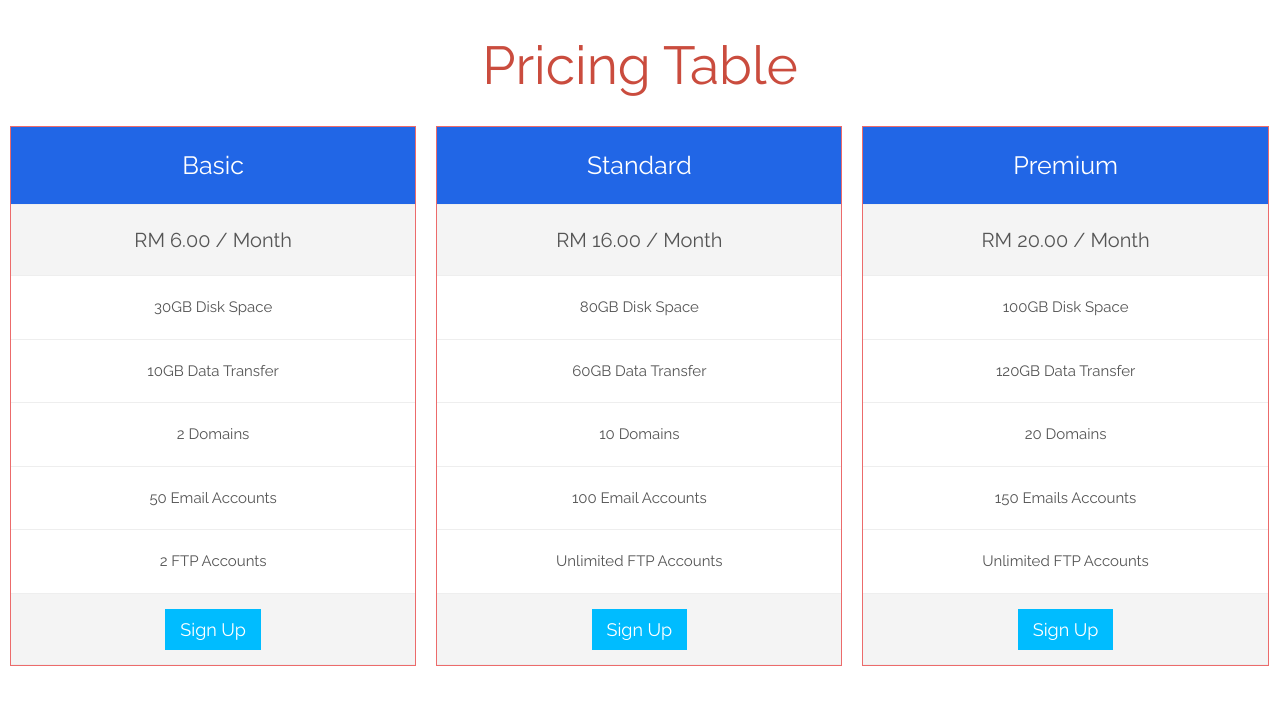
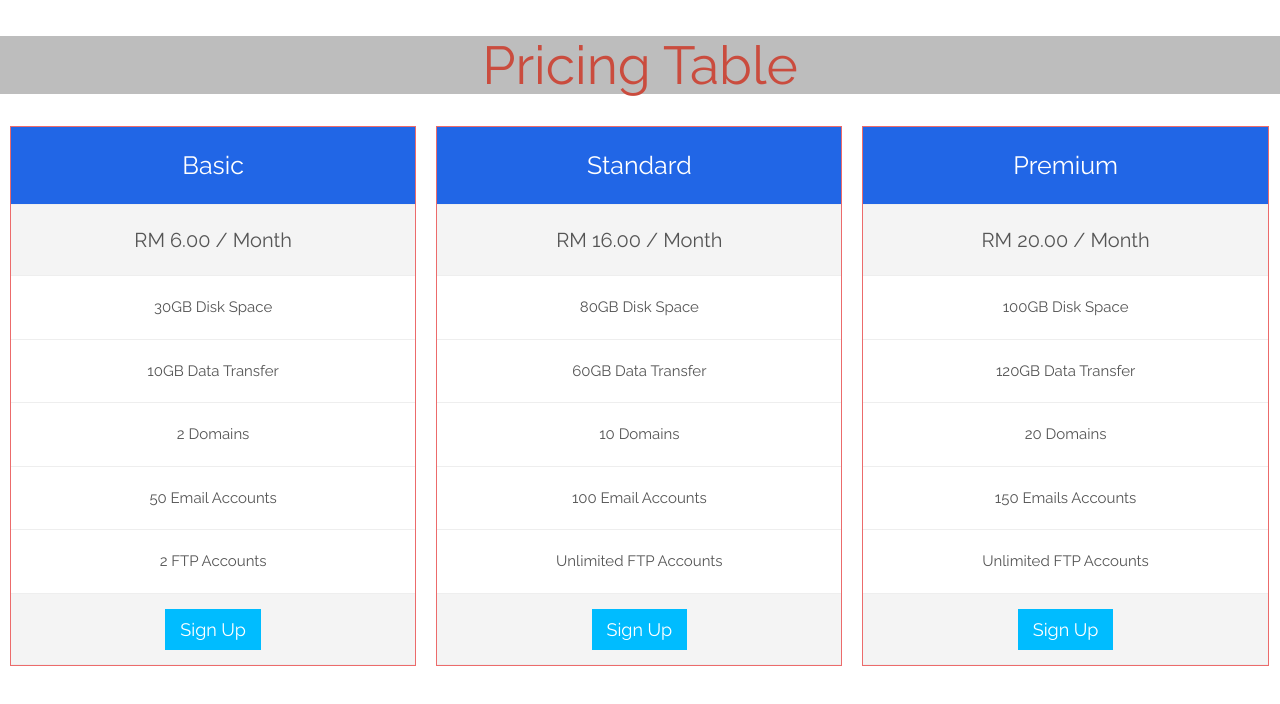
Before and after one commit to Padman83/Web-Hosting-Pricing, a plain HTML site: page index.html in a window 1280 px wide. Drawn offline with nearby package versions, Linux system fonts and the light colour scheme.

Commit message:
Updated h2 class Attribute and colour.

```diff
--- a/index.html
+++ b/index.html
@@ -11,7 +11,7 @@
 <title>The Pricing Table</title>
 </head>
 <body>
-    <h2>Pricing Table</h2>
+    <h2 class="#bdbdbd grey lighten-1">Pricing Table</h2>
     <div class="col s4">
         <ul class="price-box">
             <li class="header">Basic</li>
```
